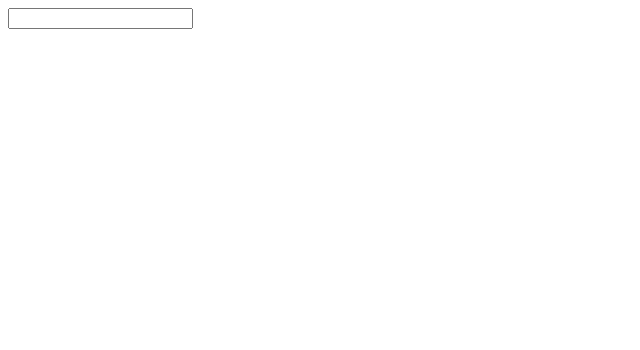
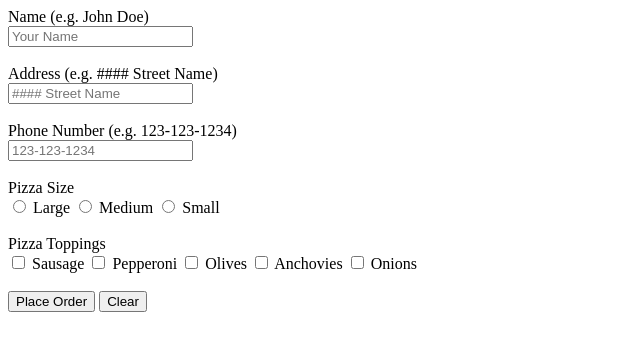
Before and after one commit to cqw1/comp431, a plain HTML site: page inclass-2/pizza.html in a window 1280 px wide. Shown: the whole page, without its empty margins (0-640 px from the left). Drawn offline with Linux system fonts and the light colour scheme.

Commit message:
finished inclass-2

```diff
--- a/inclass-2/pizza.html
+++ b/inclass-2/pizza.html
@@ -7,15 +7,42 @@
     </head>
     <body>
         <form>
-            <input type="text">
-            </form>
+            Name (e.g. John Doe)
+            <br>
+            <input type="text" placeholder="Your Name" required>
+            <br><br>
+
+            Address (e.g. #### Street Name)
+            <br>
+            <input type="text" placeholder="#### Street Name" pattern="\d+\s[A-Za-z\s]+" required>
+            <br><br>
+
+            Phone Number (e.g. 123-123-1234)
+            <br>
+            <input type="text" placeholder="123-123-1234" pattern="\d\d\d-\d\d\d-\d\d\d\d" required>
+            <br><br>
+
+            Pizza Size
+            <br>
+            <input type="radio" name="size" value="large" required> Large
+            <input type="radio" name="size" value="medium" > Medium
+            <input type="radio" name="size" value="small" > Small
+            <br><br>
+
+            Pizza Toppings
+            <br>
+            <input type="checkbox" name="topping" value="sausage" > Sausage
+            <input type="checkbox" name="topping" value="pepperoni" > Pepperoni
+            <input type="checkbox" name="topping" value="olives" > Olives
+            <input type="checkbox" name="topping" value="anchovies" > Anchovies
+            <input type="checkbox" name="topping" value="onions" > Onions
+            <br><br>
 
 
+            <button type="submit" value="place-order">Place Order</button>
+            <button type="reset" value="clear">Clear</button>
 
-
-
-
-
+        </form>
 
 
 
```
